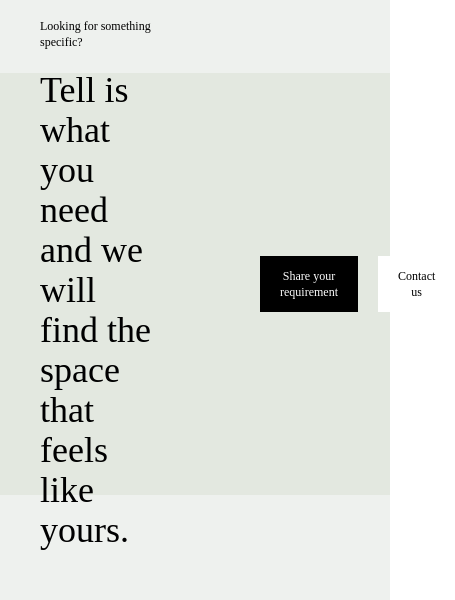
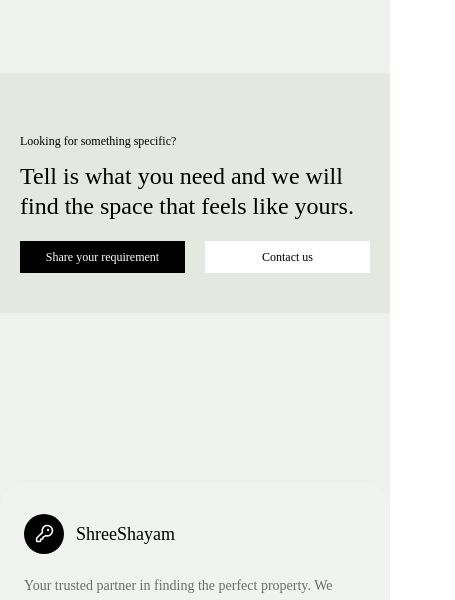
Before and after one commit to Shekhar373/Shree-Shayam-Property, a Next.js app: page /properties in a window 390 px wide. Shown: the part 607-1207 px from the top of the page, 455 px wide, since content can reach past the window. Built offline with nearby package versions, Linux system fonts and the light colour scheme; no server answers; the database is empty; a web font is replaced by a local one.

Commit message:
little bit responsive

```diff
--- a/app/properties/[id]/page.tsx
+++ b/app/properties/[id]/page.tsx
@@ -218,7 +218,7 @@ export default function PropertyDetailsPage() {
   ].filter((item): item is [string, string] => Boolean(item[1]));
 
   return (
-    <main className="min-h-screen bg-[#F0F1EE] text-[17px] leading-[1.45] tracking-[-0.02em] text-[#0F1110] lg:text-lg">
+    <main className="min-h-screen bg-[#F0F1EE] text-[17px] leading-[1.45] tracking-[-0.02em] text-[#0F1110] lg:text-lg pt-[5vh]">
       <div className="mx-auto max-w-[1500px] px-5 pb-16 pt-3 md:px-10 lg:px-[60px] lg:pb-24 lg:pt-5">
 
         {/* Back navigation and breadcrumb */}
--- a/app/properties/page.tsx
+++ b/app/properties/page.tsx
@@ -31,7 +31,7 @@ const PropertiesPage = () => {
   }, []);
 
   return (
-    <div className="min-h-screen bg-[#EEF1EE] text-[#000001]">
+    <div className="min-h-screen bg-[#EEF1EE] text-[#000001] overflow-hidden">
       <PropertyHero />
 
       <div className="  p-5 lg:p-10 grid grid-cols-1 md:grid-cols-3 gap-10 mt-[10vh]">
--- a/components/Property/PropertyFooter.tsx
+++ b/components/Property/PropertyFooter.tsx
@@ -1,18 +1,25 @@
-import React from 'react'
+import React from "react";
 
 const PropertyFooter = () => {
   return (
-    <div className='h-[50vh] w-full bg-[#E3E8E0] my-[20vh] flex justify-center items-center'>
-        <div className='h-fit w-2/3 p-10 pr-25 flex flex-col gap-5'>
-        <h1 className='text-xs font-medium'>Looking for something specific?</h1>
-        <h1 className='text-4xl'>Tell is what you need and we will find the space that feels like yours.</h1>
-         </div>
-        <div className='h-fit w-1/3 flex gap-5'>
-        <button className="w-full px-5 py-3 bg-black text-xs text-white lg:w-fit cursor-pointer">Share your requirement</button>
-        <button className="w-full px-5 py-3 bg-white text-xs text-black lg:w-fit cursor-pointer">Contact us</button>
-        </div>
+    <div className="h-fit lg:h-[50vh] w-full bg-[#E3E8E0] my-[20vh] flex flex-col lg:flex-row justify-center items-center max-md:py-10">
+      <div className="h-fit w-full lg:w-2/3 p-5 lg:p-10 lg:pr-25 flex flex-col gap-3 lg:gap-5">
+        <h1 className="text-xs font-medium">Looking for something specific?</h1>
+        <h1 className="text-2xl lg:text-4xl max-md:leading-tight">
+          Tell is what you need and we will find the space that feels like
+          yours.
+        </h1>
+      </div>
+      <div className="h-fit w-full lg:w-1/3 flex gap-5 max-md:px-5">
+        <button className="w-full px-5 py-2 lg:py-3 bg-black text-xs text-white lg:w-fit cursor-pointer text-nowrap">
+          Share your requirement
+        </button>
+        <button className="w-full px-5 py-2 lg:py-3 bg-white text-xs text-black lg:w-fit cursor-pointer">
+          Contact us
+        </button>
+      </div>
     </div>
-  )
-}
+  );
+};
 
-export default PropertyFooter
+export default PropertyFooter;
--- a/components/commom/FullScreenNav.tsx
+++ b/components/commom/FullScreenNav.tsx
@@ -255,7 +255,7 @@ export default function FullScreenNav() {
                   {link.number}
                 </span>
 
-                <span className="text-6xl overflow-clip font-medium leading-none tracking-[-0.045em] transition-transform duration-500 group-hover:translate-x-3 font-[heading-font]">
+                <span className="text-4xl lg:text-6xl overflow-clip font-medium leading-none tracking-[-0.045em] transition-transform duration-500 group-hover:translate-x-3 font-[heading-font]">
                   {link.title}
                 </span>
 
```
